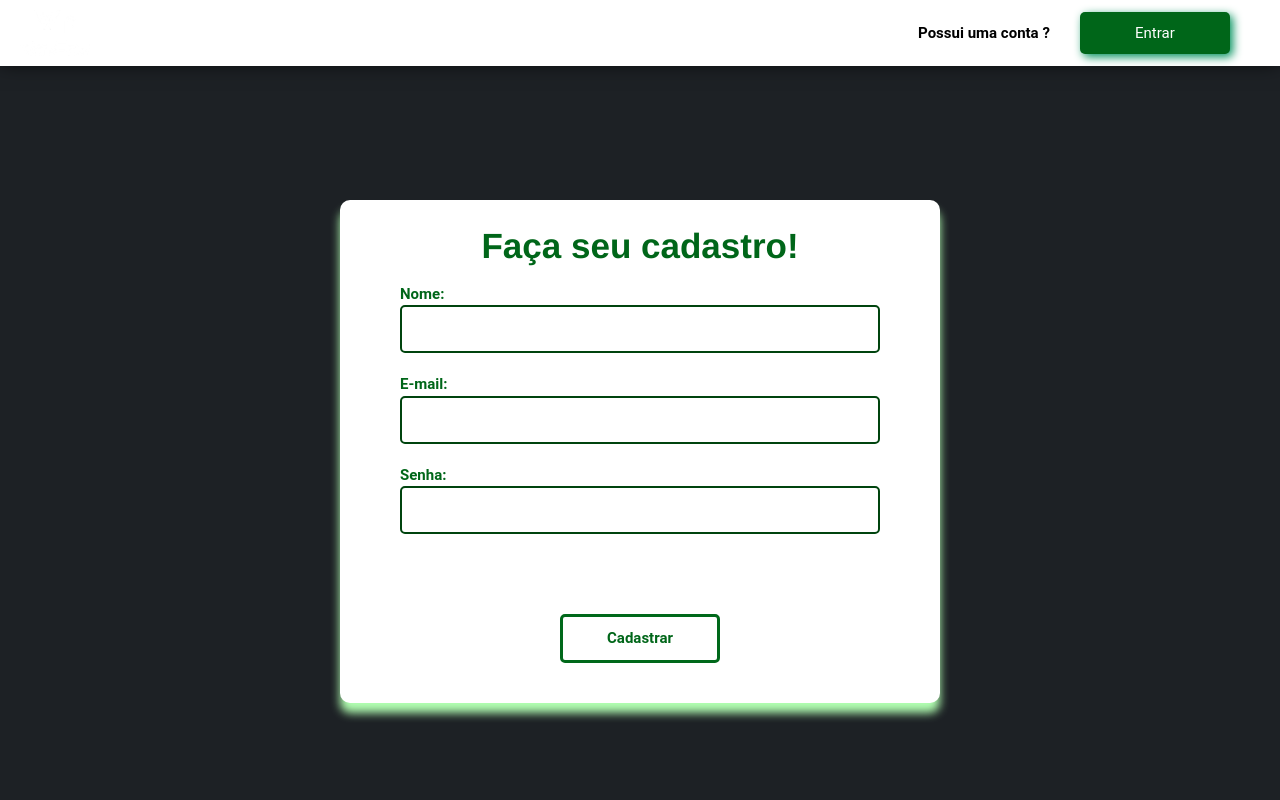
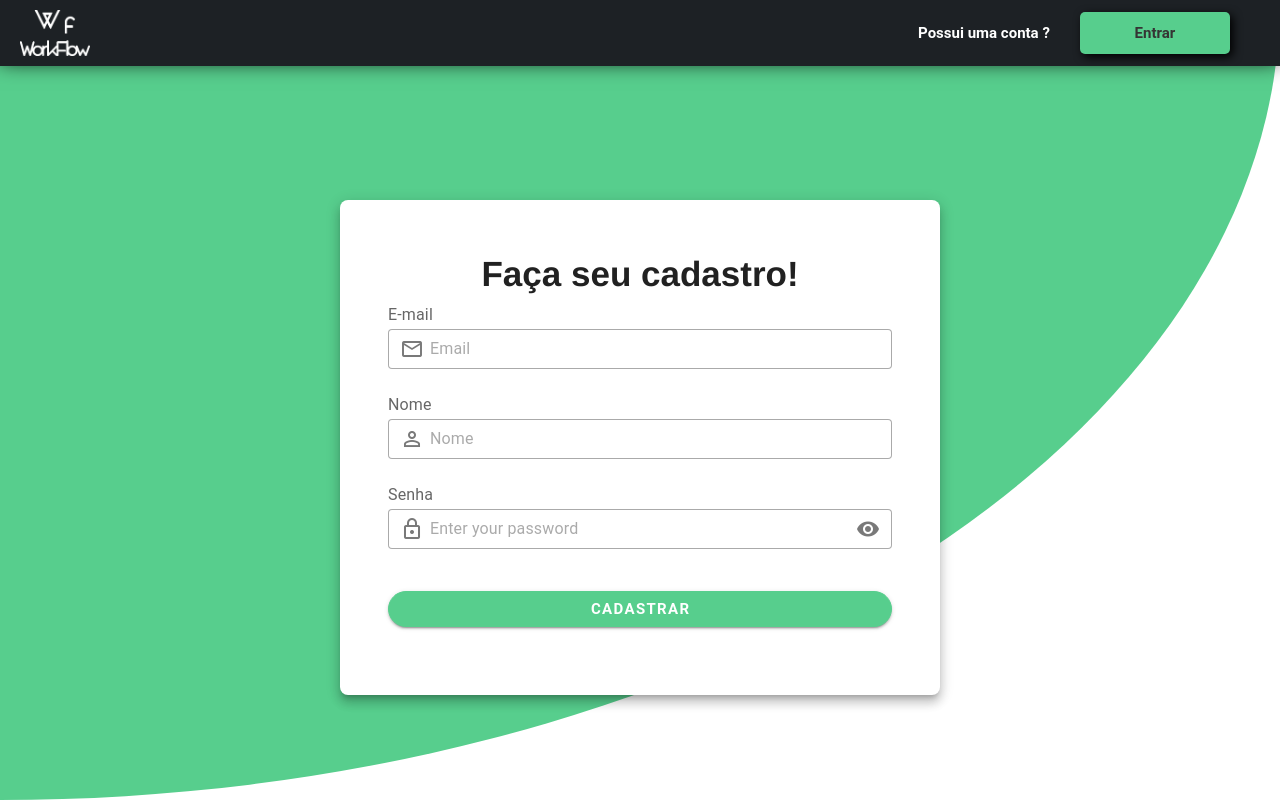
Before and after one commit to OtavioArruda/workflow, a Vue app in the folder workflow-front/: page /cadastro in a window 1280 px wide. Built offline with nearby package versions, Linux system fonts and the light colour scheme.

Commit message:
validacoes para criacao de usuario

```diff
--- a/workflow-front/src/components/cadastro/FormCadastro.vue
+++ b/workflow-front/src/components/cadastro/FormCadastro.vue
@@ -1,27 +1,69 @@
 <template>
     <div id="main">
         <div class="sessao-form">
-            <div class="chamada-login">
+            <v-form fast-fail @submit.prevent="userCreated">
+                <v-card
+                    style="margin-top: 200px;"
+                    class="mx-auto pa-12 pb-12 chamada-login"
+                    elevation="8"
+                    max-width="600"
+                    rounded="lg"
+                >
+                    <div>
                     <span>Faça seu cadastro!</span>
                     </div>
 
-            <form @submit.prevent="userCreated">
-                <div class="inputs-texto">
-                    <label for="name">Nome:</label>
-                    <input type="text" id="name" v-model="name" name="name" required>
+                    <div class="text-subtitle-1 text-medium-emphasis d-flex align-center justify-space-between">E-mail</div>
 
-                    <label for="email">E-mail:</label>
-                    <input type="text" id="email" v-model="email" name="email" required>
+                    <v-text-field
+                    density="compact"
+                    placeholder="Email"
+                    prepend-inner-icon="mdi-email-outline"
+                    variant="outlined"
+                    required
+                    :rules="emailRules"
+                    v-model="email"
+                    ></v-text-field>
 
-                    <label for="password">Senha:</label>
-                    <input type="password" id="password" v-model="password" name="password" required>
+                    <div class="text-subtitle-1 text-medium-emphasis d-flex align-center justify-space-between">Nome</div>
+
+                    <v-text-field
+                    density="compact"
+                    placeholder="Nome"
+                    prepend-inner-icon="mdi-account-outline"
+                    variant="outlined"
+                    :rules="nameRules"
+                    required
+                    v-model="name"
+                    ></v-text-field>
+
+                    <div class="text-subtitle-1 text-medium-emphasis d-flex align-center justify-space-between">
+                    Senha
                     </div>
 
-                <div class="direciona-telas">
-                    <input type="submit" value="Cadastrar">
-                </div>
-            </form>
+                    <v-text-field
+                    :append-inner-icon="visible ? 'mdi-eye-off' : 'mdi-eye'"
+                    :type="visible ? 'text' : 'password'"
+                    density="compact"
+                    placeholder="Enter your password"
+                    v-model="password"
+                    prepend-inner-icon="mdi-lock-outline"
+                    variant="outlined"
+                    required
+                    :rules="passRules"
+                    @click:append-inner="visible = !visible"
+                    ></v-text-field>
 
+                    <v-btn
+                    v-btn class="mt-5 cadastrar"
+                    type="submit"
+                    block
+                    >
+                    Cadastrar
+                    </v-btn>
+
+                </v-card>
+            </v-form>
         </div>
     </div>
 </template>
@@ -30,9 +72,62 @@
 import { ref } from 'vue';
 import { createdUser } from '@/ajax/login-requests';
 
+let visible = ref(false);
+
 const name = ref('');
 const email = ref('');
 const password = ref('');
+
+let validates = {
+    name: ref(false),
+    email: ref(false),
+    pass: ref(false)
+}
+
+const nameRules = [
+    value => {
+        if (value) {
+            validates.name = true;
+            return true;
+        }
+
+        validates.name = false;
+        return 'Nome requerido.';
+    },
+];
+
+const passRules = [
+    value => {
+        if (value) {
+            validates.pass = true;
+            return true
+        }
+
+        validates.pass = false;
+        return 'Senha requerida.';
+    },
+];
+
+const emailRules = [
+    value => {
+        if (value) {
+            validates.email = true;
+            return true;
+        }
+
+        validates.email = false;
+        return 'E-mail requerido.';
+    },
+    value => {
+        if (/.+@.+\..+/.test(value)) {
+            validates.email = true;
+            return true;
+        }
+
+        validates.email = false;
+        return 'E-mail inválido.';
+    },
+];
 
 const userCreated = () => {
     const dados = {
@@ -41,11 +136,13 @@ const userCreated = () => {
         password: password.value
     };
 
+    if(validates.name && validates.pass && validates.email) {
         createdUser(dados);
 
         name.value = "";
         email.value = "";
         password.value = "";
+    }
 }
 
 
@@ -54,18 +151,16 @@ const userCreated = () => {
 <style scoped>
 #main {
     width: 100%;
-    padding-top: 200px;
+    background-color: white;
 }
 
 span {
     font-size: 35px;
     font-family: 'Franklin Gothic Medium', 'Arial Narrow', Arial, sans-serif;
     font-weight: bolder;
-    color: rgb(0, 102, 25);
 }
 
 label {
-    color: rgb(0, 102, 25);
     font-weight: bolder;
     font-size: 15px;
 }
@@ -77,15 +172,25 @@ label {
 }
 
 .sessao-form {
-    width: 600px;
-    border: none;
-    border-radius: 10px;
-    padding-bottom: 100px;
-    background-color: white;
-    box-shadow: -20px 10px 10px #ffffff;
-    margin: 0 auto;
-    padding: 20px 0;
-    box-shadow: 0 10px 10px rgb(178, 255, 178);
+    width: 100%;
+    height: 100vh;
+    background-color: #57ce8d;
+    border-bottom-right-radius: 100%;
+}
+
+.cadastrar{
+    font-size: 15px;
+    display: flex;
+    width: 50%;
+    justify-content: center;
+    padding: 15px 0px;
+    border-radius: 24px;
+    background-color: #57ce8d;
+    color: white;
+    border: solid 1px #57ce8d;
+    cursor: pointer;
+    font-weight: bolder;
+    margin: 20px 0;
 }
 
 .inputs-texto {
@@ -100,28 +205,6 @@ form {
     flex-direction: column;
 }
 
-.sessao-form input[type="text"],
-.sessao-form input[type="password"] {
-    width: 100%;
-    padding: 10px;
-    border: 2px solid #00440e;
-    border-radius: 5px;
-    box-sizing: border-box;
-    margin-bottom: 20px;
-}
-
-.sessao-form input[type="submit"] {
-    font-size: 15px;
-    width: 160px;
-    padding: 10px 15px;
-    border-radius: 5px;
-    background-color: #ffffff;
-    color: rgb(0, 102, 25);
-    border: solid 3px rgb(0, 104, 26);
-    cursor: pointer;
-    font-weight: bolder;
-    margin: 20px 0;
-}
 
 .direciona-telas {
     width: 100%;
@@ -131,9 +214,4 @@ form {
     align-items: center;
     margin-top: 30px;
 }
-
-.sessao-form input[type="submit"]:hover {
-    transform: scale(1.03);
-    transition: 0.5s;
-}
 </style>
--- a/workflow-front/src/components/cadastro/HeaderCadastro.vue
+++ b/workflow-front/src/components/cadastro/HeaderCadastro.vue
@@ -35,12 +35,11 @@ const props = defineProps({
 header {
   width: 100%;
   display: flex;
-  top: 0;
   justify-content: space-between;
   padding: 10px 20px;
   position: fixed;
   z-index: 1;
-  background-color: white;
+  background-color: #1d2125;
   box-shadow: 0px -5px 20px black;
 }
 
@@ -60,10 +59,11 @@ header {
   border: none;
   width: 150px;
   font-size: 15px;
+  font-weight: bolder;
   border-radius: 5px;
-  color: white;
-  box-shadow: 3px 3px 10px rgb(0, 145, 92);
-  background-color: rgb(0, 102, 25);
+  color: rgb(53, 52, 52);
+  box-shadow: 3px 3px 10px black;
+  background-color: #57ce8d;
 }
 
 #entrar-conta:hover {
@@ -74,5 +74,6 @@ header {
 span {
   font-weight: bold;
   font-size: 15px;
+  color: white;
 }
 </style>
--- a/workflow-front/src/components/login/FormLogin.vue
+++ b/workflow-front/src/components/login/FormLogin.vue
@@ -13,7 +13,7 @@
           <v-card
             class="mx-auto pa-12 pb-12 chamada-login"
             elevation="8"
-            max-width="448"
+            max-width="500"
             rounded="lg"
           >
             <div>
@@ -50,7 +50,7 @@
                 class="text-blue text-decoration-none"
                 href="#"
                 rel="noopener noreferrer"
-                target="_blank"
+                target="_self"
                 @click="directsRegistration"
               >
                 Ainda não tenho uma conta <v-icon icon="mdi-chevron-right"></v-icon>
@@ -139,6 +139,7 @@ import { ref } from 'vue';
 
 const router = useRouter();
 
+let visible = ref(false);
 
 const email = defineModel('email');
 const pass = defineModel('pass');
@@ -245,7 +246,7 @@ h3 {
 .chamada-login {
   width: 100%;
   text-align: center;
-  margin-top: 150px;
+  margin-top: 200px;
 }
 
 .sessao-sobre {
@@ -314,7 +315,7 @@ label {
 }
 
 .about{
-  margin-top: 200px;
+  margin-top: 160px;
   background-color: #f4f5f6;
 }
 
--- a/workflow-front/src/components/principal/main/MenuLateral.vue
+++ b/workflow-front/src/components/principal/main/MenuLateral.vue
@@ -139,9 +139,9 @@ const endEditing = (subDirectory, idFolder, eventType) => {
     if (eventType === 'enter'){
 
         subDirectory.editing = ref(false);
-        let newFolder = document.querySelector(".subdirectory-edit");
+        let newFolder = subDirectory.name;
         let data = {
-            name: newFolder.value,
+            name: newFolder,
             folderId: idFolder
         }
 
--- a/workflow-front/src/components/principal/main/TasksArea.vue
+++ b/workflow-front/src/components/principal/main/TasksArea.vue
@@ -135,11 +135,12 @@ const endEditing = (column, idColumn, eventType) => {
     if (eventType === 'enter'){
 
         column.editing = ref(false);
-        let newColumns = document.querySelector(".column-edit");
+        let newColumns = column.name;
 
         let data = {
-            name: newColumns.value
+            name: newColumns
         }
+
         updateColumn(data, idColumn, store);
     }
 };
```
Lines whose indentation alone changed are shown as unchanged.
